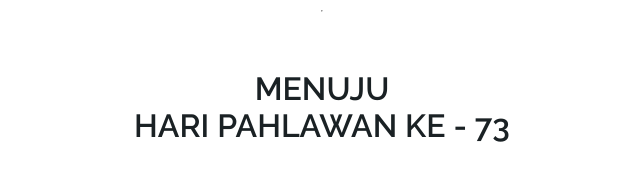
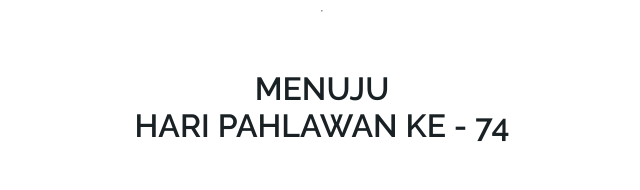
Before and after one commit to mmdiyul/countdown, a plain HTML site: page index.html in a window 1280 px wide. Shown: the part 150-340 px from the top of the page, 318-958 px from the left. Drawn offline with Linux system fonts and the light colour scheme.

Commit message:
edit tahun

```diff
--- a/index.html
+++ b/index.html
@@ -13,7 +13,7 @@
   <h1>
     MENUJU
     <br>
-    HARI PAHLAWAN KE - 73
+    HARI PAHLAWAN KE - 74
   </h1>
   <table>
     <tr style="font-size: 72px;">
```
